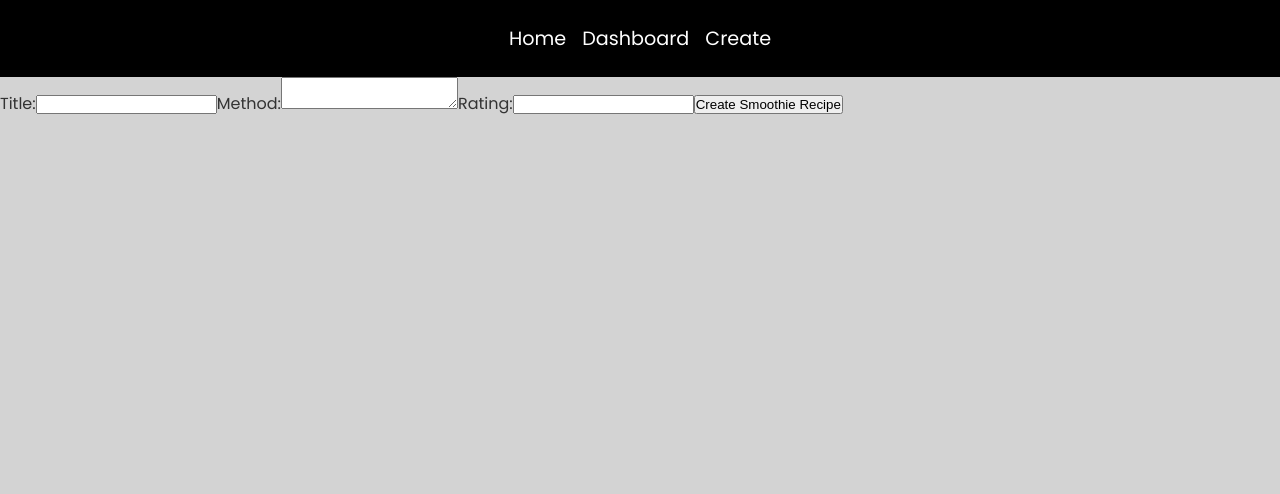
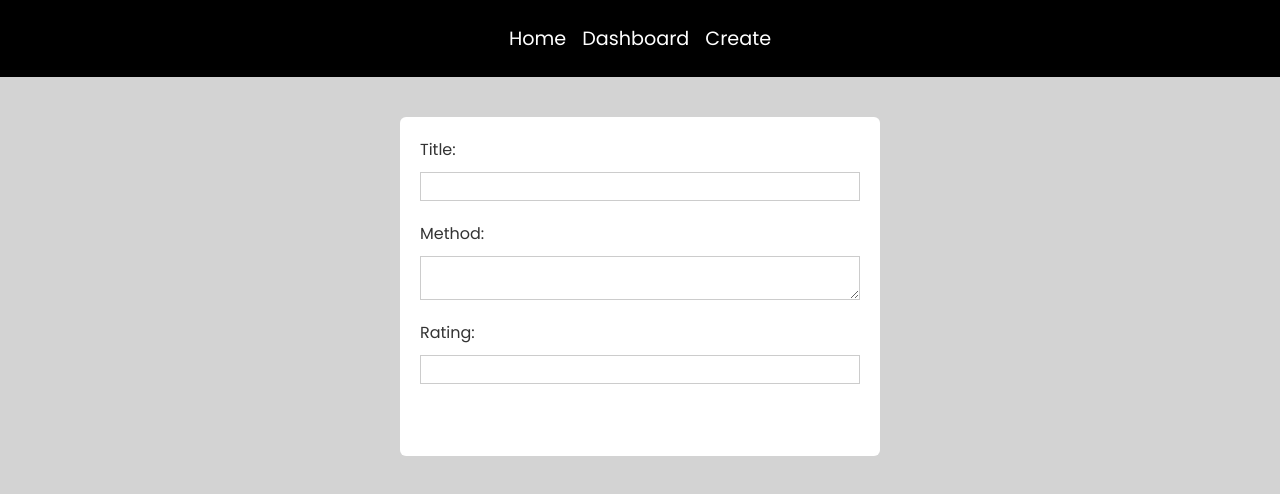
Before and after one commit to Albatraoz12/supabase-tutorial, a React (Vite) app: page /create in a window 1280 px wide. Shown: the top 494 px of the page. Built offline with nearby package versions, Linux system fonts and the light colour scheme; no server answers.

Commit message:
update class name

```diff
--- a/src/App.css
+++ b/src/App.css
@@ -40,7 +40,7 @@
   cursor: pointer;
 }
 
-.home-page {
+.page {
   max-width: 1200px;
   margin: 20px auto;
   padding: 20px;
@@ -76,3 +76,30 @@
   text-align: center;
   font-weight: bold;
 }
+
+/* forms */
+form {
+  background: #fff;
+  padding: 20px;
+  max-width: 480px;
+  margin: 0 auto;
+  border-radius: 6px;
+}
+form input,
+form textarea {
+  display: block;
+  width: 100%;
+  padding: 6px;
+  box-sizing: border-box;
+  border: 1px solid #ccc;
+  margin: 10px 0 20px 0;
+}
+form button {
+  background: var(--primary);
+  color: #fff;
+  border: 0;
+  border-radius: 6px;
+  padding: 6px 8px;
+  font-family: 'Poppins';
+  cursor: pointer;
+}
--- a/src/pages/Create.jsx
+++ b/src/pages/Create.jsx
@@ -38,7 +38,7 @@
   };
 
   return (
-    <div className='page create'>
+    <div className='page'>
       <form onSubmit={handleSubmit}>
         <label htmlFor='title'>Title:</label>
         <input
--- a/src/pages/Home.jsx
+++ b/src/pages/Home.jsx
@@ -29,7 +29,7 @@
   console.log(supabase);
 
   return (
-    <div className='home-page'>
+    <div className='page'>
       {fetchError && <p>{fetchError}</p>}
       {smoothies && (
         <div className='smoothies'>
```
